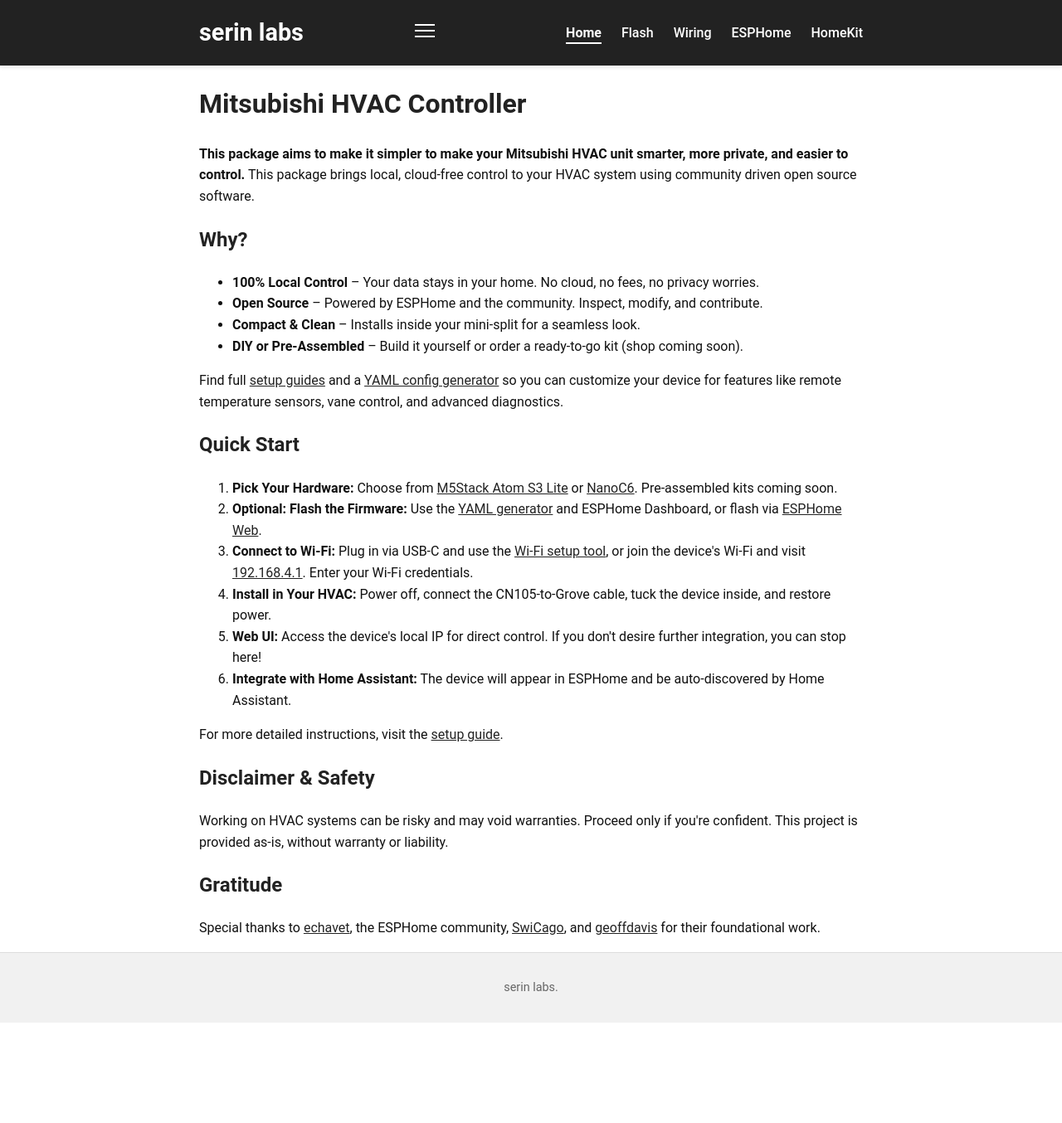
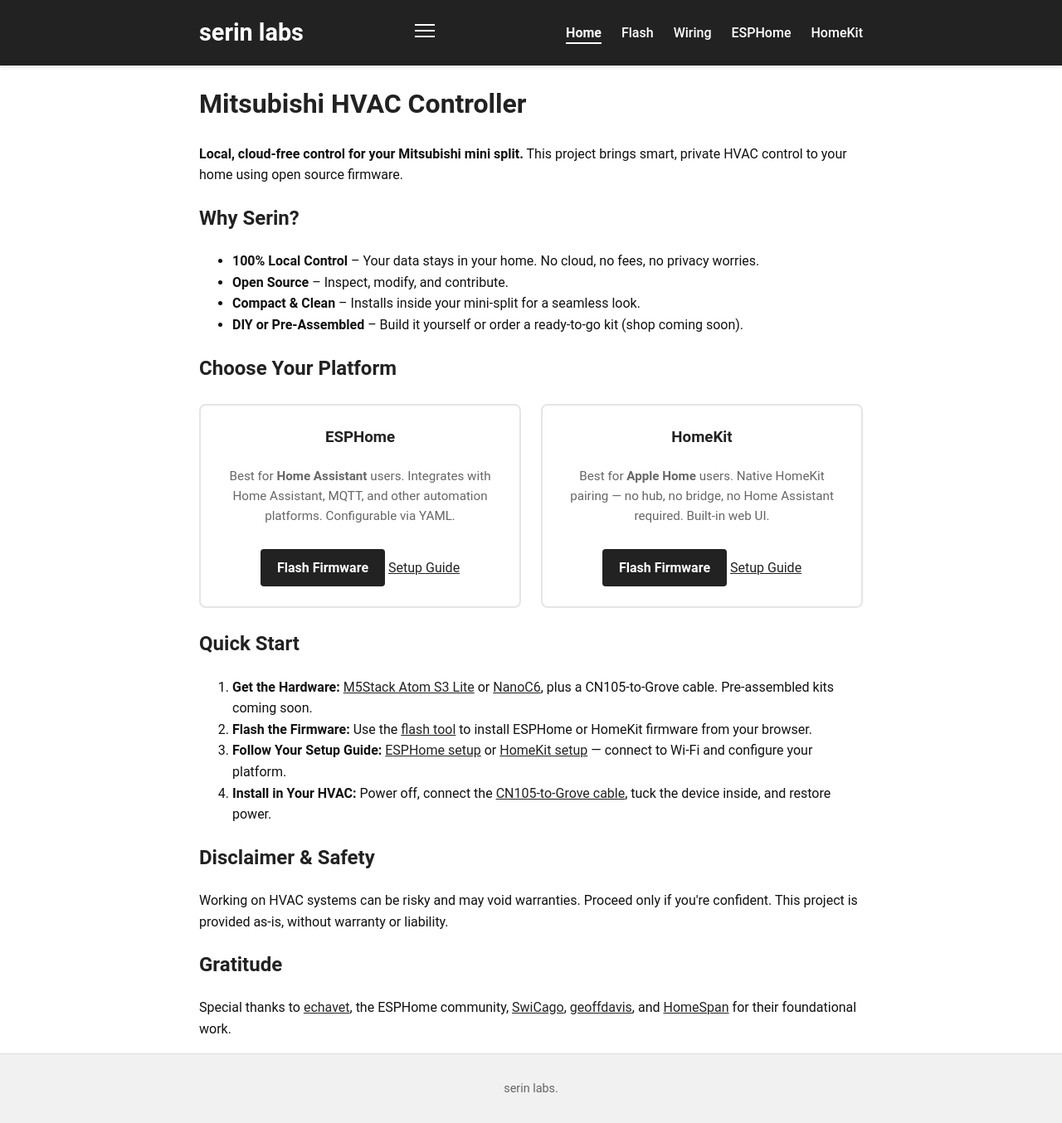
Before and after one commit to Serin-Labs/serin-labs.github.io, a Jekyll site: the page built from index.html, in a window 1280 px wide. Shown: the whole page at 83% size. Built offline with Jekyll 4.4.1, drawn with Linux system fonts in a browser that asks for light colours; before the commit the page ends 1233 px from its top, so only the background shows below that.

Commit message:
Redesign homepage with platform chooser cards

```diff
--- a/assets/css/main.css
+++ b/assets/css/main.css
@@ -387,6 +387,35 @@ nav .dropdown-menu a:hover {
   background: rgba(255,255,255,0.1);
 }
 
+/* Platform chooser cards */
+.platform-chooser {
+  display: flex;
+  gap: 1.5rem;
+  margin: 1.5rem 0;
+}
+.platform-card {
+  flex: 1;
+  border: 2px solid var(--border);
+  border-radius: 8px;
+  padding: 1.5rem;
+  text-align: center;
+  transition: border-color 0.2s, box-shadow 0.2s;
+}
+.platform-card:hover {
+  border-color: var(--primary);
+  box-shadow: 0 4px 12px rgba(0,0,0,0.08);
+}
+.platform-card h3 {
+  margin-top: 0;
+}
+.platform-card p {
+  color: var(--secondary);
+  font-size: 0.95em;
+}
+.platform-card .btn {
+  margin-top: 0.75rem;
+}
+
 /* Mobile responsiveness */
 @media (max-width: 768px) {
   header .container {
@@ -486,4 +515,8 @@ nav .dropdown-menu a:hover {
     padding: 0.5em 1em;
     font-size: 0.9em;
   }
+
+  .platform-chooser {
+    flex-direction: column;
+  }
 }
--- a/index.html
+++ b/index.html
@@ -5,33 +5,44 @@ nav_active: home
 ---
 
 <div class="home">
-  <h1 id="serin-mitsubishi-esp32-wifi-adapter">Mitsubishi HVAC Controller</h1>
-  <p><strong>This package aims to make it simpler to make your Mitsubishi HVAC unit smarter, more private, and easier to control.</strong> This package brings local, cloud-free control to your HVAC system using community driven open source software.</p>
+  <h1>Mitsubishi HVAC Controller</h1>
+  <p><strong>Local, cloud-free control for your Mitsubishi mini split.</strong> This project brings smart, private HVAC control to your home using open source firmware.</p>
 
-  <h2 id="why-serin">Why?</h2>
+  <h2>Why Serin?</h2>
   <ul>
     <li><strong>100% Local Control</strong> – Your data stays in your home. No cloud, no fees, no privacy worries.</li>
-    <li><strong>Open Source</strong> – Powered by ESPHome and the community. Inspect, modify, and contribute.</li>
+    <li><strong>Open Source</strong> – Inspect, modify, and contribute.</li>
     <li><strong>Compact & Clean</strong> – Installs inside your mini-split for a seamless look.</li>
     <li><strong>DIY or Pre-Assembled</strong> – Build it yourself or order a ready-to-go kit (shop coming soon).</li>
   </ul>
-  <p>Find full <a href="/esphome/setup">setup guides</a> and a <a href="/esphome/generate-yaml">YAML config generator</a> so you can customize your device for features like remote temperature sensors, vane control, and advanced diagnostics.</p>
 
-  <h2 id="get-started">Quick Start</h2>
+  <h2>Choose Your Platform</h2>
+  <div class="platform-chooser">
+    <div class="platform-card">
+      <h3>ESPHome</h3>
+      <p>Best for <strong>Home Assistant</strong> users. Integrates with Home Assistant, MQTT, and other automation platforms. Configurable via YAML.</p>
+      <a href="/flash" class="btn">Flash Firmware</a>
+      <a href="/esphome/setup">Setup Guide</a>
+    </div>
+    <div class="platform-card">
+      <h3>HomeKit</h3>
+      <p>Best for <strong>Apple Home</strong> users. Native HomeKit pairing — no hub, no bridge, no Home Assistant required. Built-in web UI.</p>
+      <a href="/flash" class="btn">Flash Firmware</a>
+      <a href="/homekit/setup">Setup Guide</a>
+    </div>
+  </div>
+
+  <h2>Quick Start</h2>
   <ol>
-    <li><strong>Pick Your Hardware:</strong> Choose from <a href="https://shop.m5stack.com/products/atoms3-lite-esp32s3-dev-kit" target="_blank">M5Stack Atom S3 Lite</a> or <a href="https://shop.m5stack.com/products/m5stack-nanoc6-dev-kit" target="_blank">NanoC6</a>. Pre-assembled kits coming soon.</li>
-    <li><strong>Optional: Flash the Firmware:</strong> Use the <a href="/esphome/generate-yaml">YAML generator</a> and ESPHome Dashboard, or flash via <a href="https://web.esphome.io/" target="_blank">ESPHome Web</a>.</li>
-    <li><strong>Connect to Wi-Fi:</strong> Plug in via USB-C and use the <a href="/esphome/setup">Wi-Fi setup tool</a>, or join the device's Wi-Fi and visit <a href="http://192.168.4.1" target="_blank">192.168.4.1</a>. Enter your Wi-Fi credentials.</li>
-    <li><strong>Install in Your HVAC:</strong> Power off, connect the CN105-to-Grove cable, tuck the device inside, and restore power.</li>
-    <li><strong>Web UI:</strong> Access the device's local IP for direct control. If you don't desire further integration, you can stop here!</li>
-    <li><strong>Integrate with Home Assistant:</strong> The device will appear in ESPHome and be auto-discovered by Home Assistant.</li>
+    <li><strong>Get the Hardware:</strong> <a href="https://shop.m5stack.com/products/atoms3-lite-esp32s3-dev-kit" target="_blank">M5Stack Atom S3 Lite</a> or <a href="https://shop.m5stack.com/products/m5stack-nanoc6-dev-kit" target="_blank">NanoC6</a>, plus a CN105-to-Grove cable. Pre-assembled kits coming soon.</li>
+    <li><strong>Flash the Firmware:</strong> Use the <a href="/flash">flash tool</a> to install ESPHome or HomeKit firmware from your browser.</li>
+    <li><strong>Follow Your Setup Guide:</strong> <a href="/esphome/setup">ESPHome setup</a> or <a href="/homekit/setup">HomeKit setup</a> — connect to Wi-Fi and configure your platform.</li>
+    <li><strong>Install in Your HVAC:</strong> Power off, connect the <a href="/wiring">CN105-to-Grove cable</a>, tuck the device inside, and restore power.</li>
   </ol>
 
-  For more detailed instructions, visit the <a href="/esphome/setup">setup guide</a>.
-
-  <h2 id="disclaimer">Disclaimer & Safety</h2>
+  <h2>Disclaimer & Safety</h2>
   <p>Working on HVAC systems can be risky and may void warranties. Proceed only if you're confident. This project is provided as-is, without warranty or liability.</p>
 
-  <h2 id="gratitude">Gratitude</h2>
-  <p>Special thanks to <a href="https://github.com/echavet/MitsubishiCN105ESPHome" target="_blank">echavet</a>, the ESPHome community, <a href="https://github.com/SwiCago/HeatPump" target="_blank">SwiCago</a>, and <a href="https://github.com/geoffdavis/esphome-mitsubishiheatpump" target="_blank">geoffdavis</a> for their foundational work.</p>
+  <h2>Gratitude</h2>
+  <p>Special thanks to <a href="https://github.com/echavet/MitsubishiCN105ESPHome" target="_blank">echavet</a>, the ESPHome community, <a href="https://github.com/SwiCago/HeatPump" target="_blank">SwiCago</a>, <a href="https://github.com/geoffdavis/esphome-mitsubishiheatpump" target="_blank">geoffdavis</a>, and <a href="https://github.com/HomeSpan/HomeSpan" target="_blank">HomeSpan</a> for their foundational work.</p>
 </div>
```
